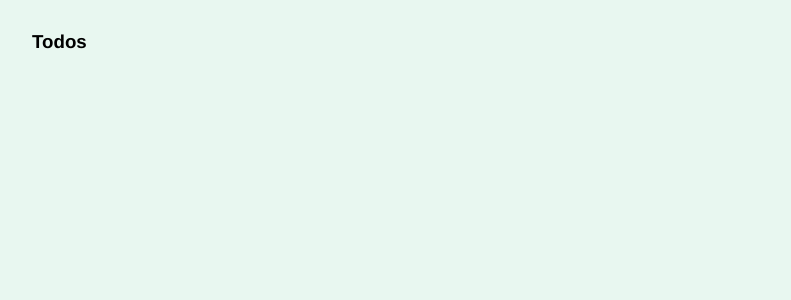
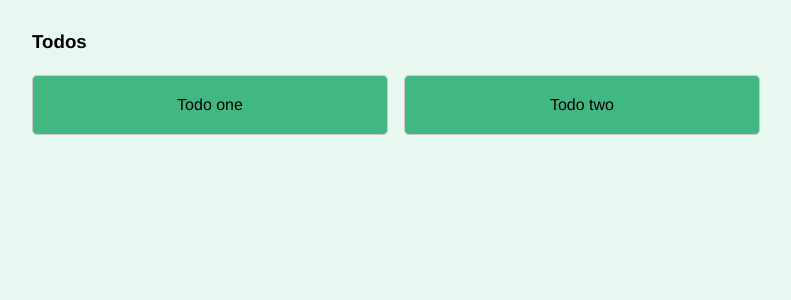
Before and after one commit to kurtuluserturk/vuex-todo-manager, a Vue app: page / in a window 1280 px wide. Shown: the top 300 px of the page, without its empty margins (58-849 px from the left). Built offline with nearby package versions, Linux system fonts and the light colour scheme.

Commit message:
Todos created and styled

```diff
--- a/src/components/Todos.vue
+++ b/src/components/Todos.vue
@@ -1,13 +1,35 @@
 <template>
   <div>
     <h3>Todos</h3>
+    <div class="todos">
+      <div v-for="todo in allTodos" :key="todo.id" class="todo">
+        {{ todo.title }}
+      </div>
+    </div>
   </div>
 </template>
 
 <script>
+import { mapGetters } from "vuex";
 export default {
   name: "Todos",
+  computed: mapGetters(["allTodos"]),
 };
 </script>
 
-<style></style>
+<style>
+.todos {
+  display: grid;
+  grid-template-columns: repeat(3, 1fr);
+  grid-gap: 1rem;
+}
+.todo {
+  border: 1px solid #ccc;
+  background: #41b882;
+  padding: 1rem;
+  border-radius: 5px;
+  text-align: center;
+  position: relative;
+  cursor: pointer;
+}
+</style>
```
